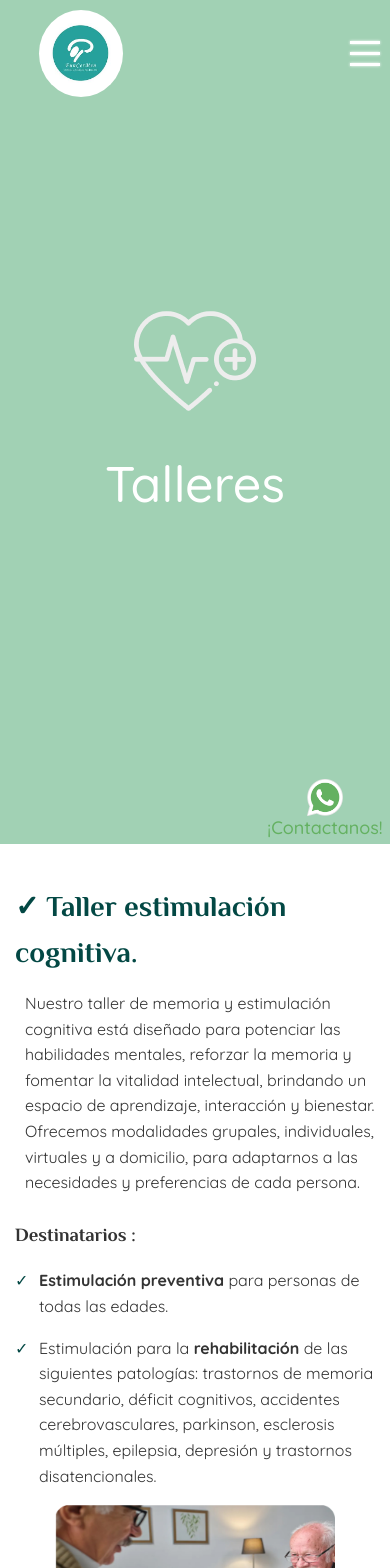
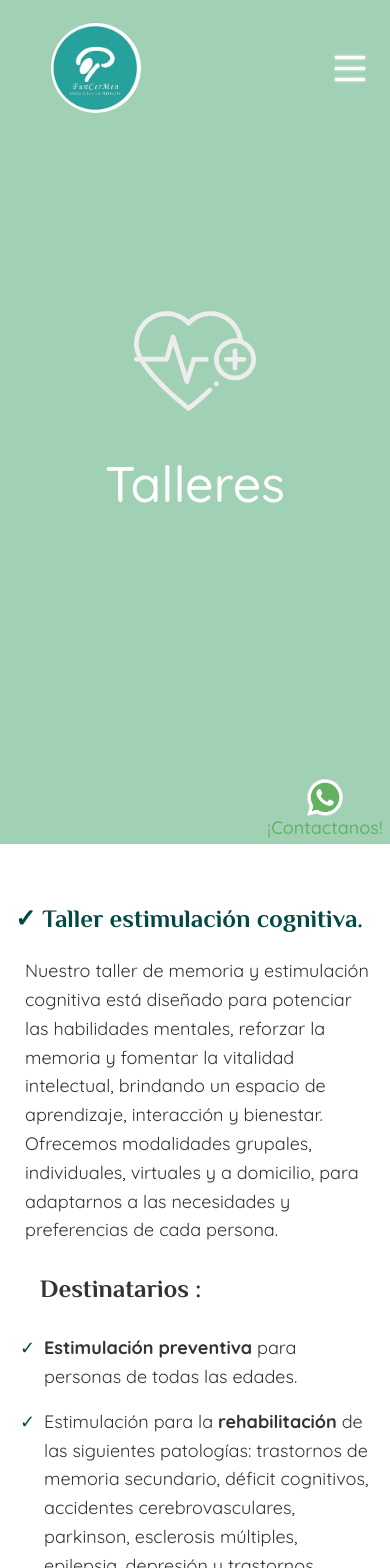
Before and after one commit to railcodemendoza/funcermen, a React (Vite) app: page /talleres in a window 390 px wide. Shown: the top 1568 px of the page. Built offline with nearby package versions, Linux system fonts and the light colour scheme.

Commit message:
nuevos estilos

```diff
--- a/src/App.css
+++ b/src/App.css
@@ -22,7 +22,7 @@
 }
 
 .logo-contenedor {
-  background-color: white;
+  /* background-color: white; */
   border-radius: 50%;
   margin: 10px 30px;
   padding: 10px;
@@ -31,10 +31,12 @@
 }
 
 .logo-contenedor img {
-  width: 60px;
+  width: 130px;
   margin-top: 3px;
   margin-left: 2px;
   margin-right: 2px;
+  border-radius: 50%;
+    background-color: #ffffff;
 }
 
 .menu-center {
@@ -67,6 +69,7 @@
   flex-direction: column;
   cursor: pointer;
   padding: 10px;
+  margin-right: 15px;
 }
 
 .hamburger .line {
@@ -397,7 +400,7 @@
 
   min-height: 100vh;
   /* padding: 5vw; - pachimanok */
-  padding-top: 9vw;
+  /* padding-top: 9vw; */
 
   h2 {
     font-size: 3rem;
@@ -425,6 +428,7 @@
   display: flex;
   flex-direction: row;
   justify-content: space-evenly;
+  margin-bottom: 30px;
 
   img {
     width: 32vw;
@@ -444,20 +448,10 @@
 }
 
 #atencion-integral-imagenes-contenedor img {
-  width:
-    /* 30vw; */
-    25vw;
-  /* changed by pachimanok */
-  height:
-    /* 200px;  */
-    25vh;
-  /* changed by pachimanok */
+  width: 25vw;
+  height: 30vh;
   object-fit: cover;
-  border-radius:
-    /* 8px; */
-    20px;
-  /* changed by pachimanok */
-
+  border-radius: 20px;
   transition: all 0.5s ease-out;
 }
 
@@ -901,10 +895,13 @@ iframe {
   line-height: 1.6;
   color: #333;
   margin: 0 auto;
+  margin-top: 5vw;
   max-width: 800px;
 
   p {
     font-family: 'Quicksand';
+    font-size: 23px;
+    margin-left: 10px;
   }
 }
 
@@ -913,16 +910,21 @@ iframe {
   font-size: 1.8rem;
   margin-bottom: 1rem;
   font-family: 'Philosopher';
+  font-size: 35px;
 }
 
 #taller-estimulacion-cognitiva h3 {
   margin-top: 1.5rem;
   font-family: 'Philosopher';
+  font-size: 28px;
+  margin-left: 25px;
 }
 
 #taller-estimulacion-cognitiva ul {
   list-style: none;
   padding: 0;
+  margin-left: 30px;
+  font-size: 23px;
 }
 
 #taller-estimulacion-cognitiva li {
@@ -940,6 +942,7 @@ iframe {
 }
 
 #imagen-talleres {
+  margin-top: 50px;
   img {
     width: 100%;
   }
@@ -1129,9 +1132,9 @@ blockquote {
 
   #atencion-integral-imagenes-contenedor {
     flex-direction: column;
-
+    margin-bottom: 5px;
     gap: 10px;
-    margin-top: 25px;
+    margin-top: 10px;
     img {
       /* width: 80vw; */
       height: 215px;
@@ -1234,6 +1237,9 @@ blockquote {
     }
   }
 
+  #imagen-talleres {
+    margin: 0;
+  }
 
   /* ESTUDIOS */
 
@@ -1284,6 +1290,9 @@ blockquote {
 
 @media (max-width: 425px) {
 
+  .logo-contenedor img {
+    width: 90px;
+  }
 
   #convenios{
     padding: 10vw 0;
@@ -1343,6 +1352,26 @@ blockquote {
     }
   }
 
+  #taller-estimulacion-cognitiva {
+
+    h2 {
+      font-size: 25px;
+    }
+
+    p {
+      font-size: 18px
+    }
+
+    h3 {
+      font-size: 25px;
+    }
+
+    ul {
+      margin-left: 5px;
+      font-size: 18px;
+    }
+  }
+
   .whatsapp-float {
     bottom: 5px;
     right: 35px;
```
